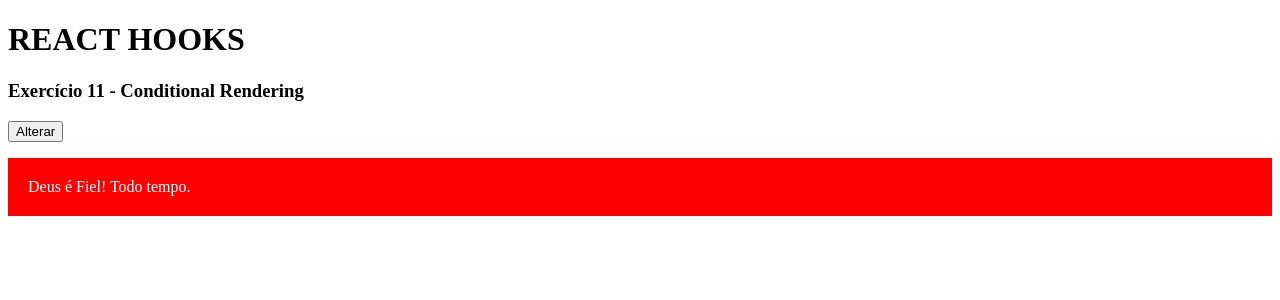
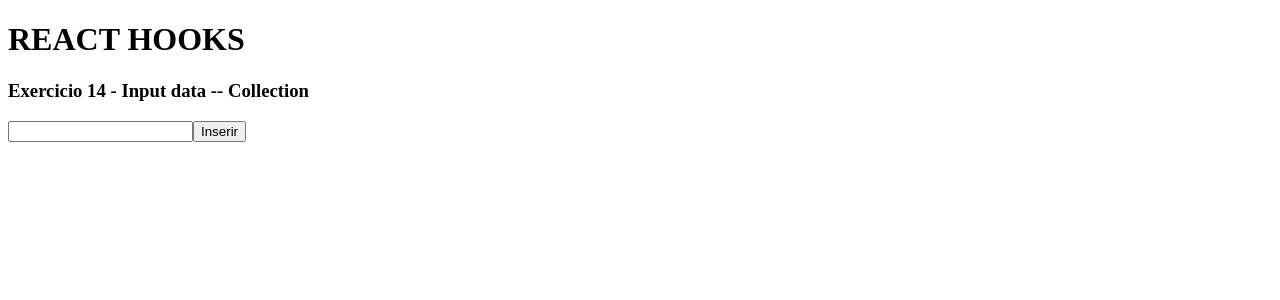
Before and after one commit to AlexFeitoza/react_next_hooks, a React (Vite) app: page / in a window 1280 px wide. Shown: the top 300 px of the page. Built offline with nearby package versions, Linux system fonts and the light colour scheme.

Commit message:
14_hooks

```diff
--- a/src/App.jsx
+++ b/src/App.jsx
@@ -5,8 +5,8 @@
 //import HookState04 from "./components/UseState_04"
 //import HookState08 from "./components/UseState_08"
 //import HookState10 from "./components/UseState_10"
-import HookState11 from "./components/UseState_11"
-
+//import HookState11 from "./components/UseState_11"
+import HookState14 from "./components/UseState_14"
 
 const App = () => {
 
@@ -23,7 +23,8 @@ const App = () => {
           {/*<HookState07 /> */}
           {/*<HookState08 /> */}
           {/*<HookState10 /> */}
-          <HookState11 />
+          {/*<HookState13 /> */}
+          <HookState14 />
         </>
     )
 }
--- /dev/null
+++ b/src/components/UseState_14.jsx
@@ -0,0 +1,29 @@
+import { useState } from "react"
+
+const HookState14 = () => {
+
+    const [text, setText] = useState("")
+    const [nomes,setNomes] = useState([])
+
+    function inserir(){
+        setNomes(prev => [...prev, text])
+        setText('')
+    }
+
+    return(
+        <>
+            <h3>Exercicio 14 - Input data -- Collection </h3>
+            <input type="text" value={text} onChange={(e)=> setText(e.target.value)}/>
+            <button onClick={inserir}>Inserir</button>
+            <ul>
+               {
+                nomes.map((data, index) => (
+                   <li key={index}>{data}</li>
+                ))
+               }
+            </ul>
+        </>
+    )
+}
+
+export default HookState14
```
